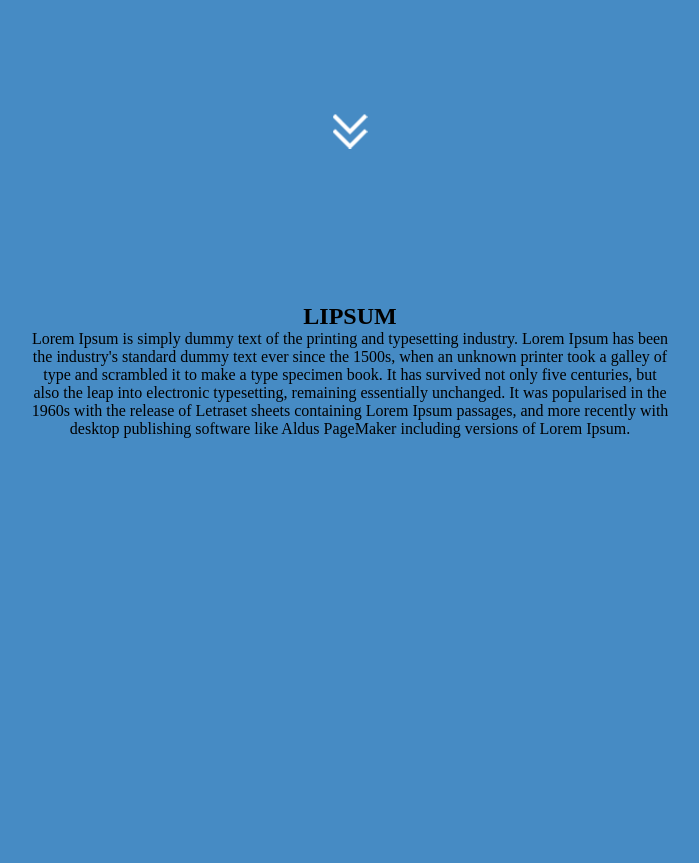
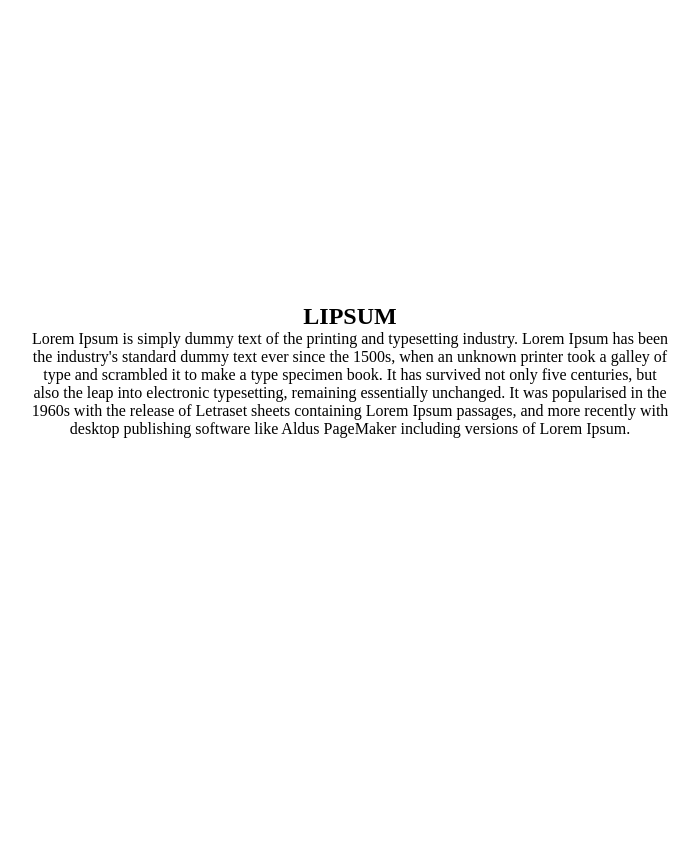
Before and after one commit to DesignerTies/eigen-website, a PHP site: page /vaardigheden.html in a window 1280 px wide. Shown: the part 629-1492 px from the top of the page, without its empty margins (290-989 px from the left). Run offline with PHP 8.4, Linux system fonts and the light colour scheme.

Commit message:
kleur veranderd

```diff
--- a/style/vaardigheden.css
+++ b/style/vaardigheden.css
@@ -18,7 +18,7 @@ li {
 }
 
 body {
-  background-color: rgb(70, 139, 196);
+  background-color: #fff;
   width: 100%;
   overflow-x: hidden;
 }
--- a/vaardigheden.html
+++ b/vaardigheden.html
@@ -97,6 +97,5 @@
         "slow"
       );
     });
-
   </script>
 </html>
```
